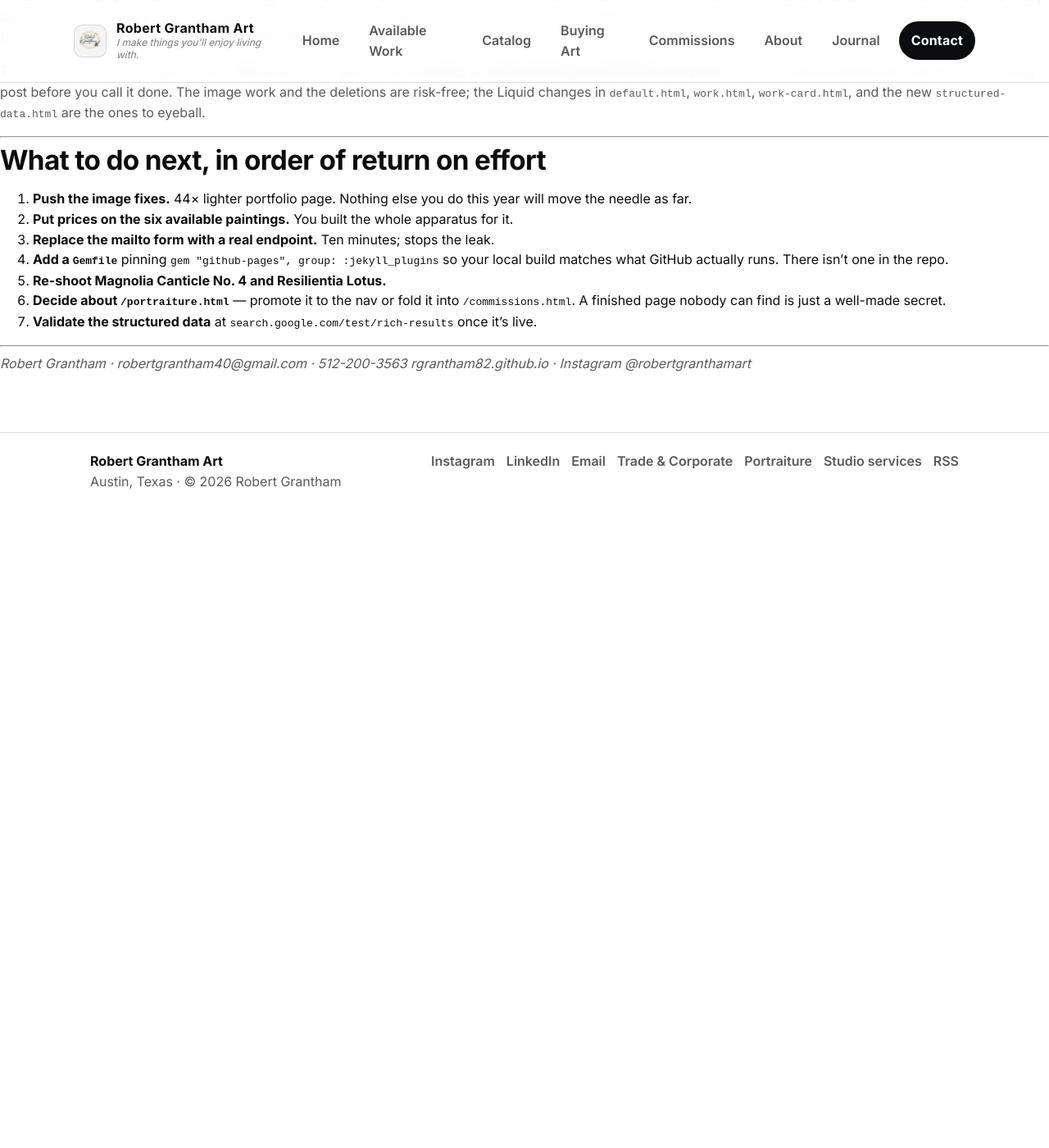
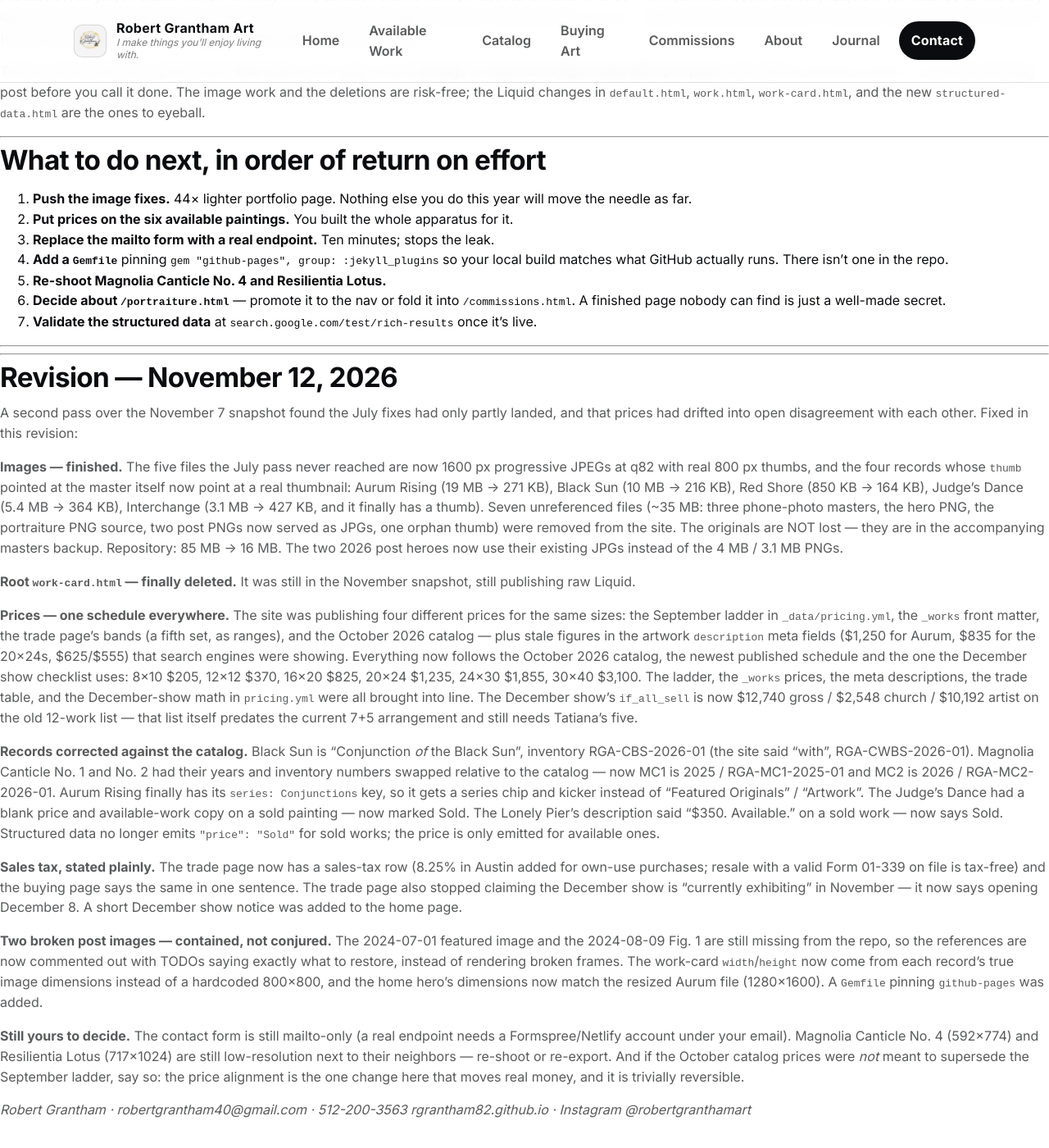
Before and after one commit to rgrantham82/rgrantham82.github.io, a Jekyll site: the page built from REVIEW.md, in a window 1280 px wide and 1400 px high, scrolled down 3093 px. Shown: the whole window at 82% size. Built offline with Jekyll 4.4.1, drawn with Linux system fonts in a browser that asks for light colours; our own code applies the rules of GitHub Pages for plain Markdown files; before the commit the page ends 3723 px from its top, so only the background shows below that.

Commit message:
Add files via upload

```diff
--- /dev/null
+++ b/Gemfile
@@ -0,0 +1,5 @@
+source "https://rubygems.org"
+
+# Pin the same stack GitHub Pages builds with, so a local build matches
+# what the site actually runs. Then: bundle install && bundle exec jekyll serve
+gem "github-pages", group: :jekyll_plugins
--- a/REVIEW.md
+++ b/REVIEW.md
@@ -206,5 +206,80 @@ ones to eyeball.
 
 ---
 
+---
+
+## Revision — November 12, 2026
+
+A second pass over the November 7 snapshot found the July fixes had only
+partly landed, and that prices had drifted into open disagreement with each
+other. Fixed in this revision:
+
+**Images — finished.** The five files the July pass never reached are now
+1600 px progressive JPEGs at q82 with real 800 px thumbs, and the four
+records whose `thumb` pointed at the master itself now point at a real
+thumbnail: Aurum Rising (19 MB → 271 KB), Black Sun (10 MB → 216 KB),
+Red Shore (850 KB → 164 KB), Judge's Dance (5.4 MB → 364 KB), Interchange
+(3.1 MB → 427 KB, and it finally has a thumb). Seven unreferenced files
+(~35 MB: three phone-photo masters, the hero PNG, the portraiture PNG
+source, two post PNGs now served as JPGs, one orphan thumb) were removed
+from the site. The originals are NOT lost — they are in the accompanying
+masters backup. Repository: 85 MB → 16 MB. The two 2026 post heroes now
+use their existing JPGs instead of the 4 MB / 3.1 MB PNGs.
+
+**Root `work-card.html` — finally deleted.** It was still in the November
+snapshot, still publishing raw Liquid.
+
+**Prices — one schedule everywhere.** The site was publishing four
+different prices for the same sizes: the September ladder in
+`_data/pricing.yml`, the `_works` front matter, the trade page's bands
+(a fifth set, as ranges), and the October 2026 catalog — plus stale
+figures in the artwork `description` meta fields ($1,250 for Aurum, $835
+for the 20×24s, $625/$555) that search engines were showing. Everything
+now follows the October 2026 catalog, the newest published schedule and
+the one the December show checklist uses: 8×10 $205, 12×12 $370, 16×20
+$825, 20×24 $1,235, 24×30 $1,855, 30×40 $3,100. The ladder, the
+`_works` prices, the meta descriptions, the trade table, and the
+December-show math in `pricing.yml` were all brought into line. The
+December show's `if_all_sell` is now $12,740 gross / $2,548 church /
+$10,192 artist on the old 12-work list — that list itself predates the
+current 7+5 arrangement and still needs Tatiana's five.
+
+**Records corrected against the catalog.** Black Sun is "Conjunction
+*of* the Black Sun", inventory RGA-CBS-2026-01 (the site said "with",
+RGA-CWBS-2026-01). Magnolia Canticle No. 1 and No. 2 had their years
+and inventory numbers swapped relative to the catalog — now MC1 is
+2025 / RGA-MC1-2025-01 and MC2 is 2026 / RGA-MC2-2026-01. Aurum Rising
+finally has its `series: Conjunctions` key, so it gets a series chip
+and kicker instead of "Featured Originals" / "Artwork". The Judge's
+Dance had a blank price and available-work copy on a sold painting —
+now marked Sold. The Lonely Pier's description said "$350. Available."
+on a sold work — now says Sold. Structured data no longer emits
+`"price": "Sold"` for sold works; the price is only emitted for
+available ones.
+
+**Sales tax, stated plainly.** The trade page now has a sales-tax row
+(8.25% in Austin added for own-use purchases; resale with a valid
+Form 01-339 on file is tax-free) and the buying page says the same in
+one sentence. The trade page also stopped claiming the December show
+is "currently exhibiting" in November — it now says opening December 8.
+A short December show notice was added to the home page.
+
+**Two broken post images — contained, not conjured.** The 2024-07-01
+featured image and the 2024-08-09 Fig. 1 are still missing from the
+repo, so the references are now commented out with TODOs saying exactly
+what to restore, instead of rendering broken frames. The work-card
+`width`/`height` now come from each record's true image dimensions
+instead of a hardcoded 800×800, and the home hero's dimensions now
+match the resized Aurum file (1280×1600). A `Gemfile` pinning
+`github-pages` was added.
+
+**Still yours to decide.** The contact form is still mailto-only (a real
+endpoint needs a Formspree/Netlify account under your email). Magnolia
+Canticle No. 4 (592×774) and Resilientia Lotus (717×1024) are still
+low-resolution next to their neighbors — re-shoot or re-export. And if
+the October catalog prices were *not* meant to supersede the September
+ladder, say so: the price alignment is the one change here that moves
+real money, and it is trivially reversible.
+
 *Robert Grantham · robertgrantham40@gmail.com · 512-200-3563*
 *rgrantham82.github.io · Instagram [@robertgranthamart](https://instagram.com/robertgranthamart)*
--- a/buying.html
+++ b/buying.html
@@ -33,7 +33,7 @@ css: /assets/css/buying.css
     <article class="card">
       <span class="tag">3 · Complete</span>
       <h3>Arrange payment and delivery</h3>
-      <p>The final total and fulfillment method are confirmed before payment. Austin pickup is available. Local delivery or insured shipping is quoted according to the work and destination.</p>
+      <p>The final total and fulfillment method are confirmed before payment. Texas sales tax (8.25% in Austin) is added to the listed price for purchases delivered in Texas, unless a valid resale or exemption certificate is on file. Austin pickup is available. Local delivery or insured shipping is quoted according to the work and destination.</p>
     </article>
   </div>
 </section>
--- a/index.html
+++ b/index.html
@@ -21,10 +21,14 @@ permalink: /
 
   <figure class="home-hero__visual">
     <a href="{{ '/portfolio/aurum-rising/' | relative_url }}">
-      <img src="{{ '/assets/images/work-aurum-rising-900.jpg' | relative_url }}" alt="Aurum Rising, an abstract acrylic painting by Robert Grantham" width="1600" height="1600" decoding="async" fetchpriority="high">
+      <img src="{{ '/assets/images/work-aurum-rising-900.jpg' | relative_url }}" alt="Aurum Rising, an abstract acrylic painting by Robert Grantham" width="1280" height="1600" decoding="async" fetchpriority="high">
     </a>
     <figcaption><em>Aurum Rising</em>, 2026 · Acrylic on canvas · 24×30×1.5 in</figcaption>
   </figure>
+</section>
+
+<section class="wrapper">
+  <p class="lede">December 2026: group exhibition at Northwest Hills United Methodist Church, Austin — opening December 8. <a href="{{ '/portfolio/' | relative_url }}">See the work on view →</a></p>
 </section>
 
 <section class="home-section">
```
Also changed, not shown: trade.html (+10 -6 lines).
